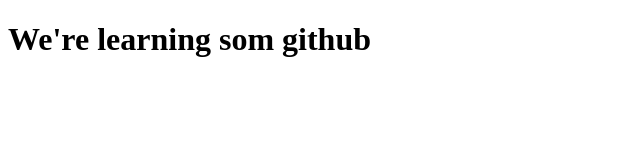
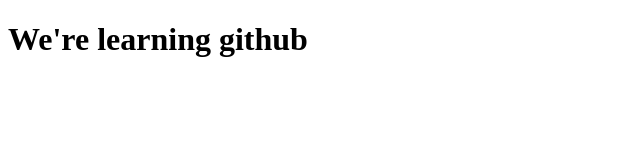
Before and after one commit to lisalynetteh/github-demo, a plain HTML site: page index.html in a window 1280 px wide. Shown: the whole page, without its empty margins (0-640 px from the left). Drawn offline with Linux system fonts and the light colour scheme.

Commit message:
deleted the word "some"

```diff
--- a/index.html
+++ b/index.html
@@ -5,6 +5,6 @@
 		<title>Github demo</title>
 	</head>
 	<body>
-		<h1> We're learning som github </h1>
+		<h1> We're learning github </h1>
 	</body>
 </html>
```
